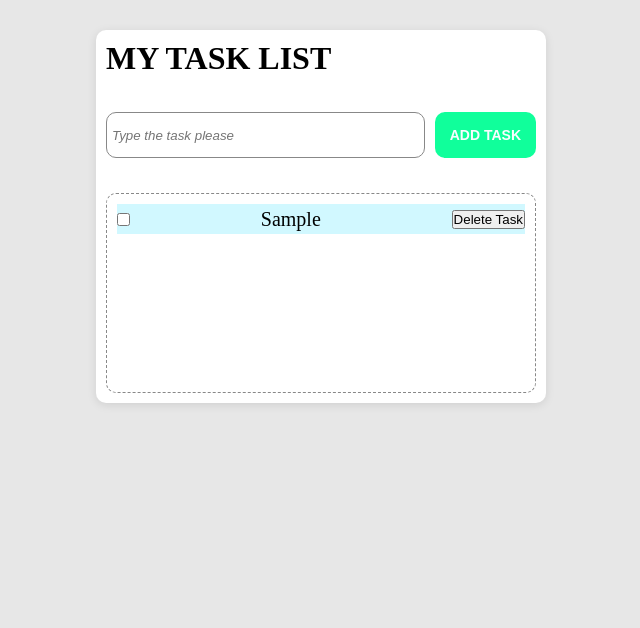
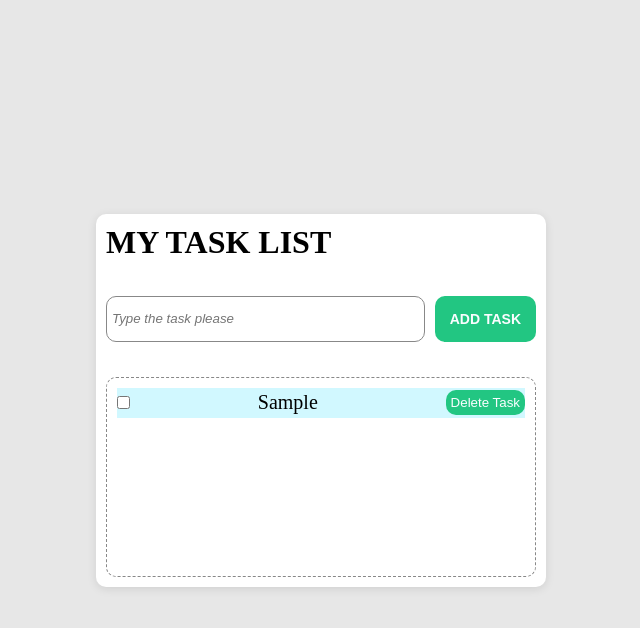
Before and after one commit to IvatomPlay/todo-list, a Next.js app: page / in a window 1280 px wide. Both pictures are taken after typing "Sample" into the empty fields and a click on the button "ADD TASK". Shown: the top 628 px of the page, without its empty margins (319-959 px from the left). Built offline with nearby package versions, Linux system fonts and the light colour scheme.

Commit message:
changed dele button color

```diff
--- a/src/app/components/TaskList.jsx
+++ b/src/app/components/TaskList.jsx
@@ -15,6 +15,7 @@ export default function toDoList({tasks, onToggle, onDelete}) {
             />
             <span className={`${styles.tasks_text} ${tasks.completed ? styles.completed : ''}`}>{tasks.text}</span>
             <button
+              className={styles.btn}
               onClick={() => onDelete(tasks.id)}
             >Delete Task</button>
           </li>
--- a/src/app/components/addTask.module.css
+++ b/src/app/components/addTask.module.css
@@ -25,7 +25,7 @@
   text-transform: uppercase;
   font-weight: 700;
   color: #fafdff;
-  background-color: #10ff9b;
+  background-color: #22c682;
   border: none;
   border-radius: 10px;
   padding: 15px;
--- a/src/app/components/taskList.module.css
+++ b/src/app/components/taskList.module.css
@@ -27,3 +27,18 @@
 .tasks_text .completed {
   text-decoration: line-through;
 }
+
+.btn {
+  width: auto;
+  border: none;
+  border-radius: 10px;
+  background-color: #22c682;
+  padding: 5px;
+  color: #fafdff;
+}
+
+.btn:hover {
+  cursor: pointer;
+  background-color: #ffc400;
+  box-shadow: 0 0 25px rgba(255, 230, 0, 0.8);
+}
--- a/src/app/globals.css
+++ b/src/app/globals.css
@@ -13,4 +13,9 @@
 
 body {
   background-color: var(--background-color);
+  display: flex;
+  justify-content: center;
+  align-items: center;
+  width: 100vw;
+  height: 100vh;
 }
```
